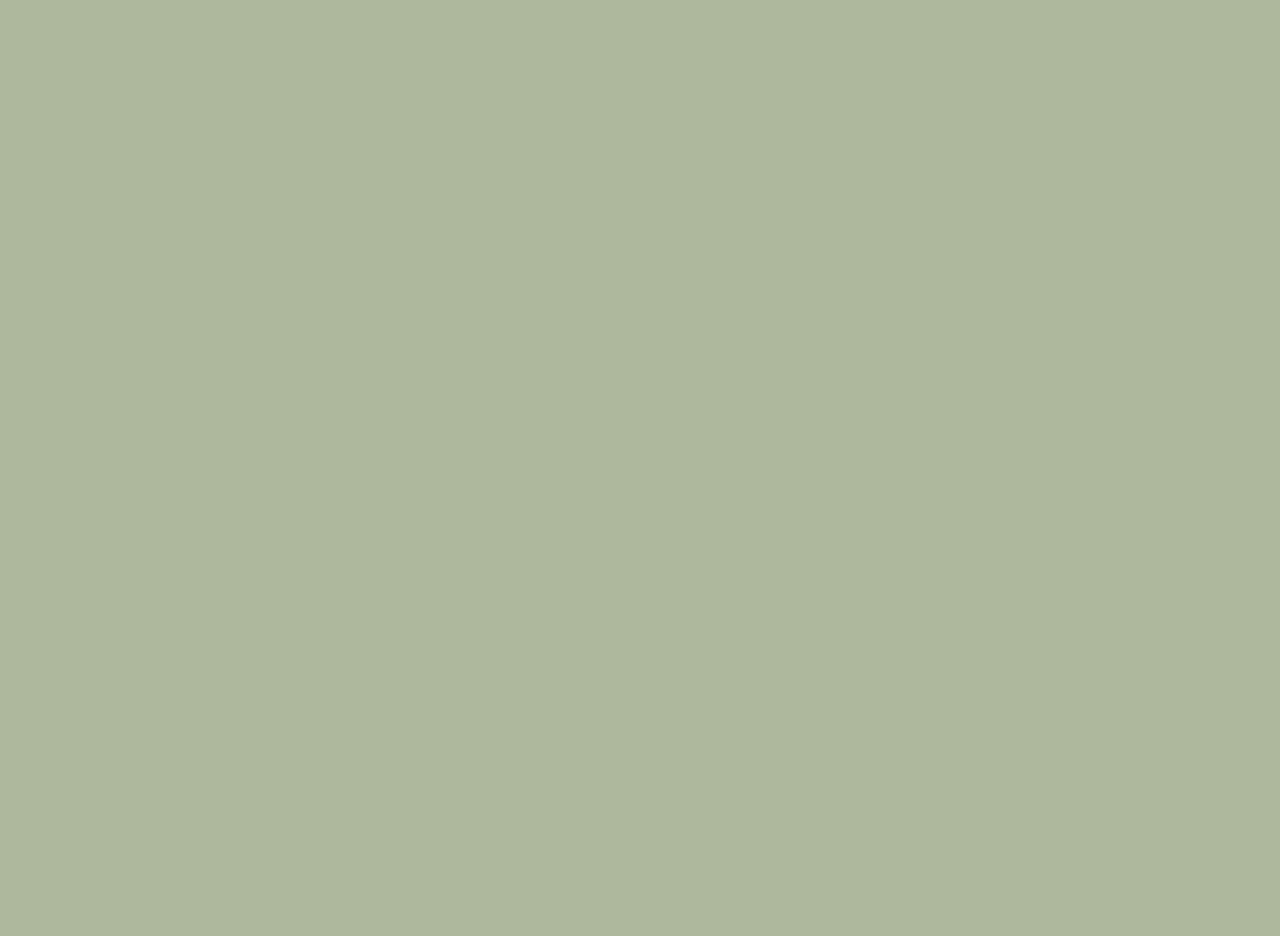
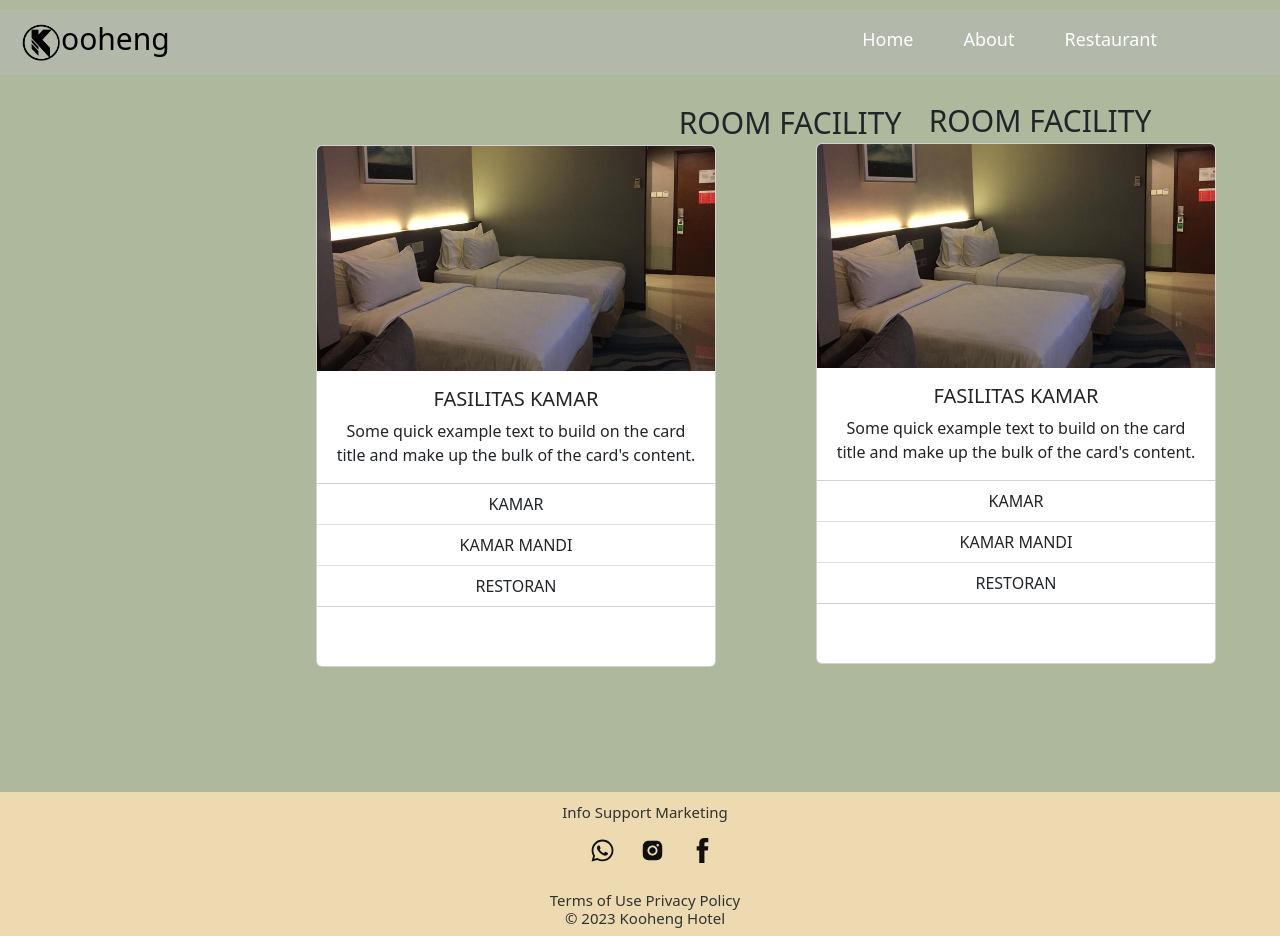
Before and after one commit to ndpnusantech/Yadika-Kelompok3, a React (Create React App) app: page /userBooking in a window 1280 px wide. Before the commit this address had no page. Before the commit the page ends 800 px from the top, so only its background shows below. Built offline with nearby package versions, Linux system fonts and the light colour scheme.

Commit message:
ajie-menambahkan halaman userbooking,memperbaiki userdata

```diff
--- a/src/App.js
+++ b/src/App.js
@@ -5,6 +5,7 @@ import Login from './pages/pagesUser/login';
 import Register from './pages/pagesUser/register';
 import Home from './pages/pagesUser/home'
 import UserData from './pages/pagesUser/userData'
+import UserBooking from './pages/pagesUser/userBooking';
 import './App.css'
 import KamarStandar from './pages/pagesUser/kamarStandar';
 import KamarDeluxe from './pages/pagesUser/kamarDeluxe';
@@ -22,6 +23,7 @@ function App() {
         <Route path='/login' element={<Login />}></Route>
         <Route path='/register' element={<Register />}></Route>
         <Route path='/userData' element={<UserData />}></Route>
+        <Route path='/userBooking' element={<UserBooking />}></Route>
         <Route path='/kamarStandar' element={<KamarStandar />}></Route>
         <Route path='/kamarDeluxe' element={<KamarDeluxe />}></Route>
         <Route path='/kamarSuperior' element={<KamarSuperior />}></Route>
--- a/src/components/userComponents/Booking/dataDiri.js
+++ b/src/components/userComponents/Booking/dataDiri.js
@@ -2,12 +2,14 @@ import Button from 'react-bootstrap/Button';
 import Col from 'react-bootstrap/Col';
 import Form from 'react-bootstrap/Form';
 import Row from 'react-bootstrap/Row';
+import Card from 'react-bootstrap/Card';
+import Image from "../img/kamar.jpeg"
 import "./datadiri.css"
-
 const DataDiri =() => {
     return(
-        <div className='datadiri'>
-        <Form.Group className="mb-3" controlId="formGridAddress1">
+        <div className='awal'>
+          <div className='datadiri'>
+          <Form.Group className="mb-3" controlId="formGridAddress1">
           <Form.Label>Nama Lengkap</Form.Label>
           <Form.Control placeholder="Masukan Nama Lengkap" />
         </Form.Group>
@@ -48,12 +50,16 @@ const DataDiri =() => {
               <option>Check out...</option>
             </Form.Select>
           </Form.Group>
-
           <Form.Group as={Col} controlId="formGridZip">
             <Form.Label>No.HP</Form.Label>
             <Form.Control />
           </Form.Group>
         </Row>
+
+        <Form.Group className="mb-3" controlId="formGridAddress1">
+          <Form.Label>Permintaan Khusus</Form.Label>
+          <Form.Control placeholder="Permintaan khusus anda" />
+        </Form.Group>
 
         <Form.Group className="mb-3" id="formGridCheckbox">
           <Form.Check type="checkbox" label="Check me out" />
@@ -63,7 +69,23 @@ const DataDiri =() => {
           Submit
         </Button>
       </Form>
+          </div>
+
+      <div className='hotel'>
+      <Card style={{ width: '25rem' }}>
+      <Card.Img src={Image}/>
+      <Card.Body>
+        <Card.Title>RP.200.000</Card.Title>
+        <Card.Text>
+          Some quick example text to build on the card title and make up the
+          bulk of the card's content.
+        </Card.Text>
+        <Button variant="primary">PESAN</Button>
+      </Card.Body>
+    </Card>
         </div>
+        </div>
+
     )
 }
 export default DataDiri
--- a/src/components/userComponents/Booking/datadiri.css
+++ b/src/components/userComponents/Booking/datadiri.css
@@ -1,5 +1,9 @@
 .datadiri{
     margin-top: 100px;
     width: 25rem;
-    margin-left: 100px;
+    margin-left: 200px;
 }
+.hotel{
+    margin-left: 900px;
+    margin-top: -550px;
+}
--- a/src/components/userComponents/Booking/userCheck.css
+++ b/src/components/userComponents/Booking/userCheck.css
@@ -0,0 +1,12 @@
+.fasilitas1{
+    margin-top: 100px;
+    margin-left: 300px;
+}
+
+.fasilitas2{
+    margin-top: -585px;
+    margin-left: 800px;
+}
+.text{
+    font-size: 30px;
+}
--- a/src/components/userComponents/Booking/userCheck.js
+++ b/src/components/userComponents/Booking/userCheck.js
@@ -1,7 +1,60 @@
+import Card from 'react-bootstrap/Card';
+import ListGroup from 'react-bootstrap/ListGroup';
+import Image from "../img/kamar.jpeg"
+import "./userCheck.css"
+
 const UserCheck = () =>{
     return(
+      <div>
+        <div className='fasilitas1'>
+          <div className='text'>ROOM FACILITY</div>
+        <Card style={{ width: '25rem' }}>
+        <Card.Img variant="top" src={Image}/>
+        <Card.Body>
+          <Card.Title>FASILITAS KAMAR</Card.Title>
+          <Card.Text>
+            Some quick example text to build on the card title and make up the
+            bulk of the card's content.
+          </Card.Text>
+        </Card.Body>
+        <ListGroup className="list-group-flush">
+          <ListGroup.Item>KAMAR</ListGroup.Item>
+          <ListGroup.Item>KAMAR MANDI</ListGroup.Item>
+          <ListGroup.Item>RESTORAN</ListGroup.Item>
+        </ListGroup>
+        <Card.Body>
+          <Card.Link href="">KAMAR</Card.Link>
+          <Card.Link href="">KAMAR MANDI</Card.Link>
+          <Card.Link href="">RESTORAN</Card.Link>
+        </Card.Body>
+      </Card>
+        </div>
 
-    )
+      <div className='fasilitas2'>
+      <div className='text'>ROOM FACILITY</div>
+                <Card style={{ width: '25rem' }}>
+        <Card.Img variant="top" src={Image}/>
+        <Card.Body>
+          <Card.Title>FASILITAS KAMAR</Card.Title>
+          <Card.Text>
+            Some quick example text to build on the card title and make up the
+            bulk of the card's content.
+          </Card.Text>
+        </Card.Body>
+        <ListGroup className="list-group-flush">
+          <ListGroup.Item>KAMAR</ListGroup.Item>
+          <ListGroup.Item>KAMAR MANDI</ListGroup.Item>
+          <ListGroup.Item>RESTORAN</ListGroup.Item>
+        </ListGroup>
+        <Card.Body>
+          <Card.Link href="">KAMAR</Card.Link>
+          <Card.Link href="">KAMAR MANDI</Card.Link>
+          <Card.Link href="">RESTORAN</Card.Link>
+        </Card.Body>
+      </Card>
+      </div>
+      </div>
+      )
     }
 
 export default UserCheck
--- a/src/components/userComponents/data/dataPembuat.js
+++ b/src/components/userComponents/data/dataPembuat.js
@@ -23,6 +23,12 @@ const dataPembuat = [
         title:'Ketua',
         text: 'Almustofa fadhil'
     },
+    {
+        id: 3,
+        image:'./images/kamar1',
+        title:'RP.200.000',
+        text: 'Memiliki fasilitas kamar yang terbaik'
+    },
 ]
 
 export default dataPembuat
--- a/src/components/userComponents/mainSection/mainLogin.js
+++ b/src/components/userComponents/mainSection/mainLogin.js
@@ -20,6 +20,7 @@ const MainLogin = () => {
             </center>
         </div>
         </div>
+
     )
 }
 
--- a/src/pages/pagesUser/userBooking.js
+++ b/src/pages/pagesUser/userBooking.js
@@ -1,2 +1,15 @@
 import Footer from "../../components/userComponents/layouts/footer"
 import Navbar from "../../components/userComponents/layouts/navbar"
+import UserCheck from "../../components/userComponents/Booking/userCheck"
+
+const UserBooking = () => {
+    return(
+        <div className="bebas">
+            <Navbar />
+            <UserCheck /><br /><br /><br />
+            <Footer />
+        </div>
+    )
+}
+
+export default UserBooking
--- a/src/pages/pagesUser/userData.js
+++ b/src/pages/pagesUser/userData.js
@@ -6,7 +6,7 @@ const UserData = () => {
     return(
         <div className="abo">
             <Navbar />
-            <DataDiri />
+            <DataDiri /><br /><br /><br /><br /><br />
             <Footer />
         </div>
     )
```
Also changed, not shown: src/components/userComponents/img/kamar.jpeg (added).
